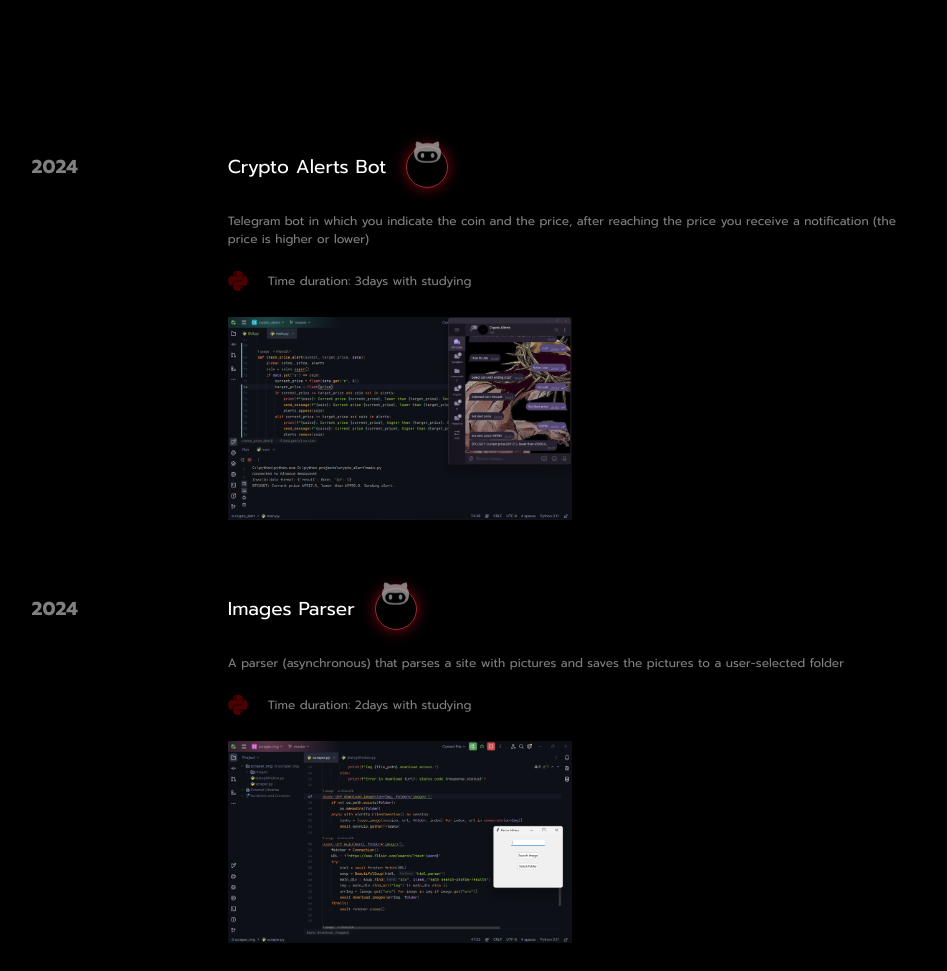
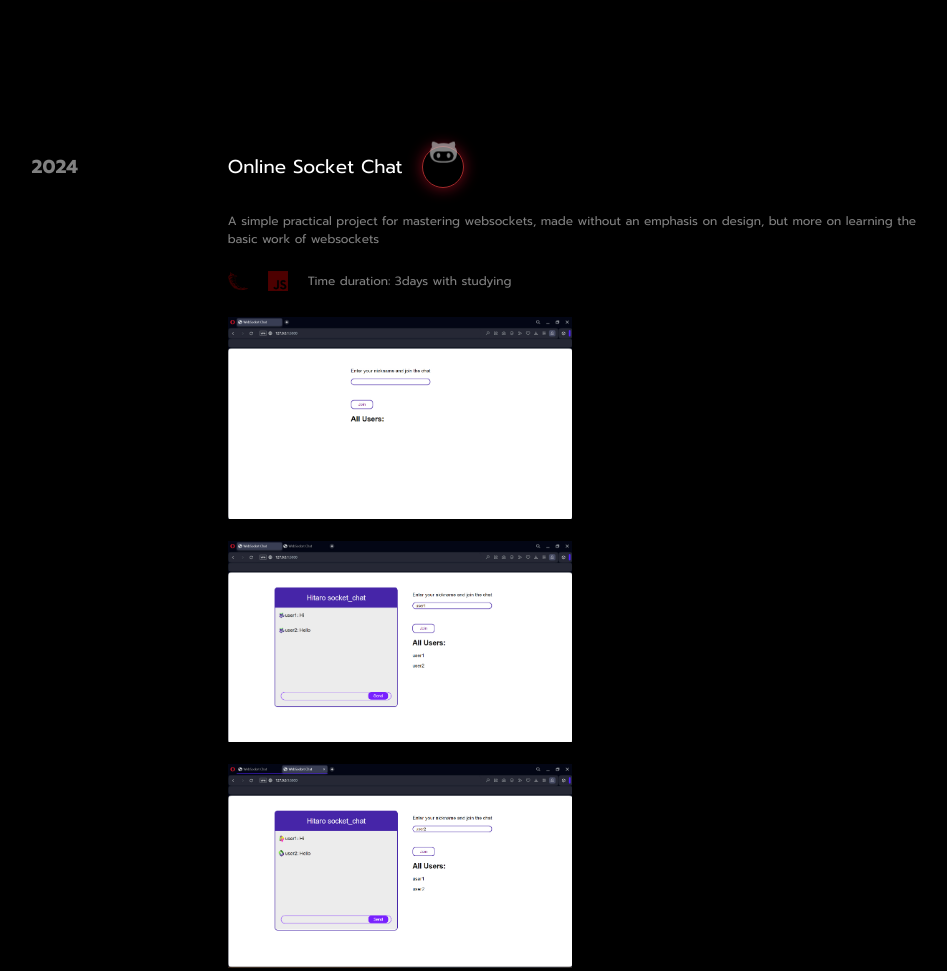
Before and after one commit to hitaro2k/hitaro-cv, a plain HTML site: page index.html in a window 1280 px wide. Shown: the part 1360-2331 px from the top of the page, without its empty margins (166-1113 px from the left). Drawn offline with Linux system fonts and the light colour scheme.

Commit message:
add Socket project

```diff
--- a/index.html
+++ b/index.html
@@ -125,6 +125,34 @@
                     <h2 class="title">Pat projects</h2>
                 </div>
                 <div class="content">
+
+                    <!-- Socket Chat -->
+                     <div class="block">
+                        <div class="left">
+                            <h3 class="title">2024</h3>
+
+                        </div>
+                        <div class="right">
+
+                            <div class="head">
+                                <h3 class="title">Online Socket Chat</h3>
+                                <a  target="_blank" href="https://github.com/hitaro2k/hitaro_socketchat.git" class="giticon">
+                                    <img class="img-icon" src="/img/githubheaderlogo 1.png" alt="">
+                                </a>
+                            </div>
+                            <div class="wrap">
+                                <p class="text">A simple practical project for mastering websockets, made without an emphasis on design, but more on learning the basic work of websockets</p>
+                                <div class="tech">
+                                    <img src="/img/prog-flask_icon-icons.png" alt="" class="icon">
+                                    <img src="/img/js.png" alt="" class="icon">
+                                    <p class="subtitle">Time duration: 3days with studying</p>
+                                </div>
+                            </div>
+                            <img src="/img/socket_1.jpg" alt="" class="img img-project">
+                            <img src="/img/socket_2.jpg" alt="" class="img img-project">
+                            <img src="/img/socket_3.jpg" alt="" class="img img-project">
+                        </div>
+                    </div>
 
                      <!-- Crypto Alerter -->
                      <div class="block">
```
Also changed, not shown: img/socket_1.jpg (added), img/socket_2.jpg (added), img/socket_3.jpg (added).
